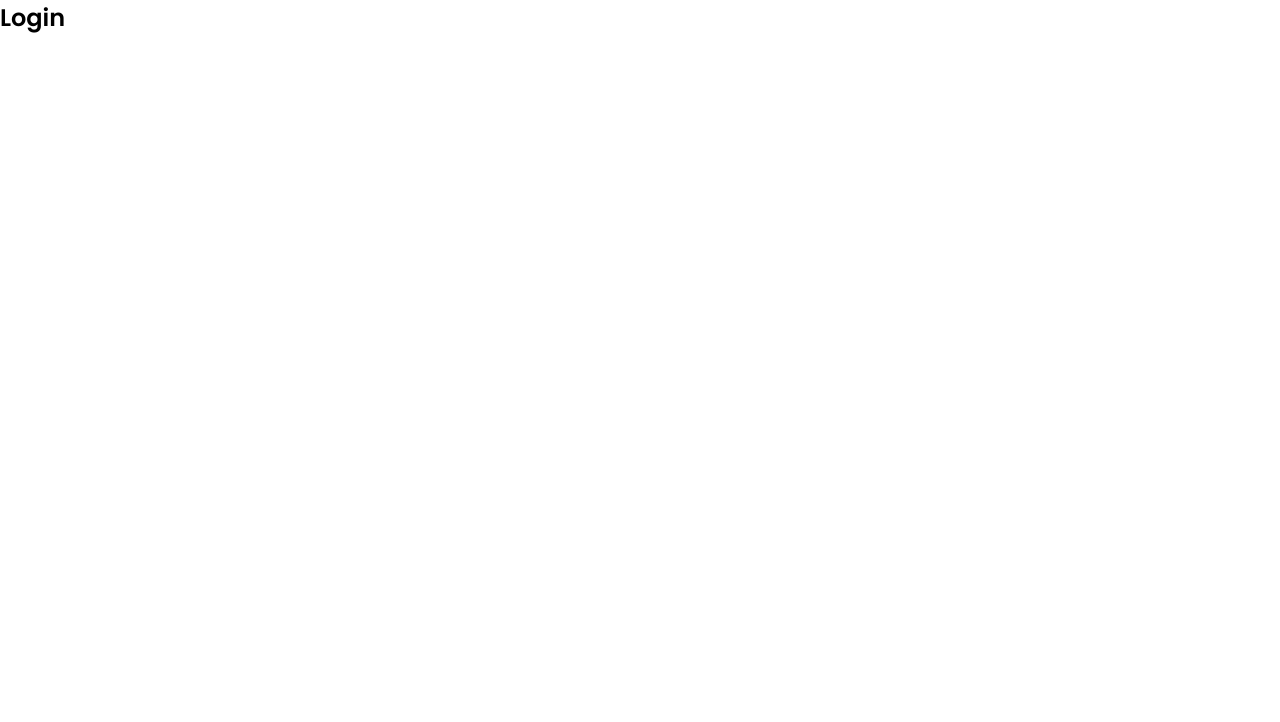
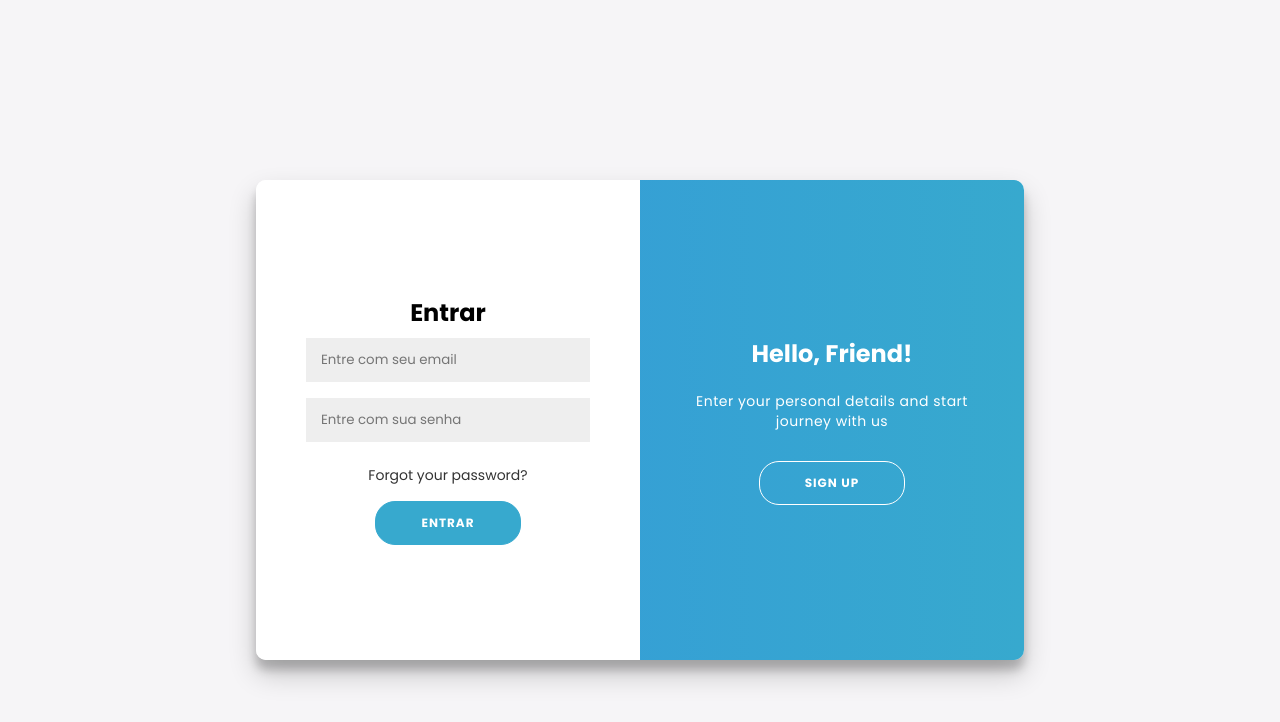
Before and after one commit to rodrigoodev/hackathon-frontend, a Nuxt app: page / in a window 1280 px wide. Shown: the top 722 px of the page. Built offline with nearby package versions, Linux system fonts and the light colour scheme.

Commit message:
feat: finish sign in, sign up page

```diff
--- a/pages/index.vue
+++ b/pages/index.vue
@@ -1,13 +1,302 @@
-<script></script>
 <template>
   <div>
-    <h1>Login</h1>
+   <link rel="stylesheet" href="https://use.fontawesome.com/releases/v5.8.1/css/all.css"
+    integrity="sha384-50oBUHEmvpQ+1lW4y57PTFmhCaXp0ML5d60M1M7uH2+nqUivzIebhndOJK28anvf"
+    crossorigin="anonymous">
+
+<div class="container" id="container">
+        <div class="form-container sign-up-container"  @submit.prevent="signUp">
+            <form action="#">
+                <h1>Criar Conta</h1>
+                <input v-model="signUpData.name" type="text" placeholder="Name" />
+                <input v-model="signUpData.email" type="email" placeholder="Email" />
+                <input v-model="signUpData.password" type="password" placeholder="Password" />
+                <button>Cadastrar</button>
+            </form>
+        </div>
+        <div class="form-container sign-in-container">
+             <form class="form-login"  @submit.prevent="signIn">
+                <h1>Entrar</h1>
+                <input v-model="signInData.email" type="email" name="email" placeholder="Entre com seu email" required>
+                <input v-model="signInData.password" type="password" name="password" placeholder="Entre com sua senha" required>
+                <a href="#">Forgot your password?</a>
+                <button>Entrar</button>
+            </form>
+        </div>
+        <div class="overlay-container">
+            <div class="overlay">
+                <div class="overlay-panel overlay-left">
+                    <h1>Bem-vindo novamente!</h1>
+                    <p>Para permanecer conectado conosco, por favor faça login com suas informações pessoais. </p>
+                    <button class="ghost" id="signIn">Entrar</button>
+                </div>
+                <div class="overlay-panel overlay-right">
+                    <h1>Hello, Friend!</h1>
+                    <p>Enter your personal details and start journey with us</p>
+                    <button class="ghost" id="signUp">Sign Up</button>
+                </div>
+            </div>
+        </div>
+    </div>
+
   </div>
 </template>
-<style scoped>
+
+<script>
+export default {
+  data() {
+    return {
+      signInData: {
+        email: '',
+        password: ''
+      },
+      signUpData: {
+        name: '',
+        email: '',
+        password: ''
+      }
+    };
+  },
+  methods: {
+    signIn() {
+      console.log('Login attempt with email:', this.signInData.email, 'and password:', this.signInData.password);
+    },
+    signUp() {
+      console.log('name:', this.signUpData.name, 'email:', this.signUpData.email, 'and password:', this.signUpData.password);
+    }
+  },
+  mounted() {
+    const signUpButton = this.$el.querySelector('#signUp');
+    const signInButton = this.$el.querySelector('#signIn');
+    const container = this.$el.querySelector('#container');
+
+    signUpButton.addEventListener('click', () =>
+      container.classList.add('right-panel-active')
+    );
+
+    signInButton.addEventListener('click', () =>
+      container.classList.remove('right-panel-active')
+    );
+  },
+};
+</script>
+
+<style>
 * {
-  padding: 0px;
-  margin: 0px;
-  box-sizing: border-box;
+    box-sizing: border-box;
+}
+
+body {
+    font-family: 'Montserrat', sans-serif;
+    background: #f6f5f7;
+    display: flex;
+    flex-direction: column;
+    justify-content: center;
+    align-items: center;
+    height: 100vh;
+    margin: -20px 0 50px;
+		margin-top: 20px;
+}
+
+h1 {
+    font-weight: bold;
+    margin: 0;
+}
+
+p {
+    font-size: 14px;
+    font-weight: 100;
+    line-height: 20px;
+    letter-spacing: .5px;
+    margin: 20px 0 30px;
+}
+
+span {
+    font-size: 12px;
+}
+
+a {
+    color: #333;
+    font-size: 14px;
+    text-decoration: none;
+    margin: 15px 0;
+}
+
+.container {
+    background: #fff;
+    border-radius: 10px;
+    box-shadow: 0 14px 28px rgba(0, 0, 0, .2), 0 10px 10px rgba(0, 0, 0, .2);
+    position: relative;
+    overflow: hidden;
+    width: 768px;
+    max-width: 100%;
+    min-height: 480px;
+}
+
+.form-container form {
+    background: #fff;
+    display: flex;
+    flex-direction: column;
+    padding:  0 50px;
+    height: 100%;
+    justify-content: center;
+    align-items: center;
+    text-align: center;
+}
+
+.social-container {
+    margin: 20px 0;
+}
+
+.social-container a {
+    border: 1px solid #ddd;
+    border-radius: 50%;
+    display: inline-flex;
+    justify-content: center;
+    align-items: center;
+    margin: 0 5px;
+    height: 40px;
+    width: 40px;
+}
+
+.form-container input {
+    background: #eee;
+    border: none;
+    padding: 12px 15px;
+    margin: 8px 0;
+    width: 100%;
+}
+
+button {
+    border-radius: 20px;
+    border: 1px solid #37a9cf;
+    background: #37A9CE;
+    color: #fff;
+    font-size: 12px;
+    font-weight: bold;
+    padding: 12px 45px;
+    letter-spacing: 1px;
+    text-transform: uppercase;
+    transition: transform 80ms ease-in;
+}
+
+button:active {
+    transform: scale(.95);
+}
+
+button:focus {
+    outline: none;
+}
+
+button.ghost {
+    background: transparent;
+    border-color: #fff;
+}
+
+.form-container {
+    position: absolute;
+    top: 0;
+    height: 100%;
+    transition: all .6s ease-in-out;
+}
+
+.sign-in-container {
+    left: 0;
+    width: 50%;
+    z-index: 2;
+}
+
+.sign-up-container {
+    left: 0;
+    width: 50%;
+    z-index: 1;
+    opacity: 0;
+}
+
+.overlay-container {
+    position: absolute;
+    top: 0;
+    left: 50%;
+    width: 50%;
+    height: 100%;
+    overflow: hidden;
+    transition: transform .6s ease-in-out;
+    z-index: 100;
+}
+
+.overlay {
+    background: #3498db;
+    background: linear-gradient(to right, #3498db, #37A9CE) no-repeat 0 0 / cover;
+    color: #fff;
+    position: relative;
+    left: -100%;
+    height: 100%;
+    width: 200%;
+    transform: translateY(0);
+    transition: transform .6s ease-in-out;
+}
+
+.overlay-panel {
+    position: absolute;
+    top: 0;
+    display: flex;
+    flex-direction: column;
+    justify-content: center;
+    align-items: center;
+    padding: 0 40px;
+    height: 100%;
+    width: 50%;
+    text-align: center;
+    transform: translateY(0);
+    transition: transform .6s ease-in-out;
+}
+
+.overlay-right {
+    right: 0;
+    transform: translateY(0);
+}
+
+.overlay-left {
+    transform: translateY(-20%);
+}
+
+/* Move signin to right */
+.container.right-panel-active .sign-in-container {
+    transform: translateY(100%);
+}
+
+/* Move overlay to left */
+.container.right-panel-active .overlay-container {
+    transform: translateX(-100%);
+}
+
+/* Bring signup over signin */
+.container.right-panel-active .sign-up-container {
+    transform: translateX(100%);
+    opacity: 1;
+    z-index: 5;
+}
+
+/* Move overlay back to right */
+.container.right-panel-active .overlay {
+    transform: translateX(50%);
+}
+
+/* Bring back the text to center */
+.container.right-panel-active .overlay-left {
+    transform: translateY(0);
+}
+
+/* Same effect for right */
+.container.right-panel-active .overlay-right {
+    transform: translateY(20%);
+}
+
+.icons {
+	display: flex;
+	width: 30px;
+	height: 30px;
+	letter-spacing: 15px;
+	align-items: center;
 }
 </style>
```
Also changed, not shown: pages/cadastro/index.vue (line endings or trailing spaces).
